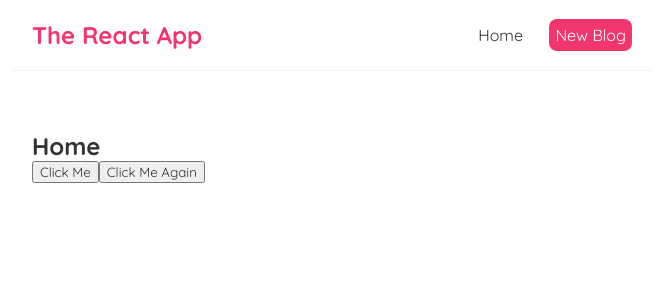
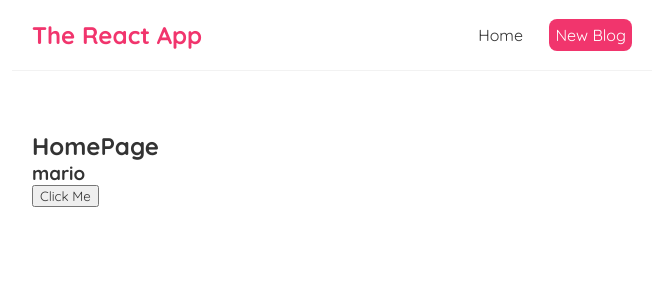
Before and after one commit to jasonMatillano/ReactFundamentals, a React (Create React App) app: page / in a window 1280 px wide. Shown: the top 300 px of the page, without its empty margins (308-971 px from the left). Built offline with nearby package versions, Linux system fonts and the light colour scheme.

Commit message:
change mario ro luigi

```diff
--- a/src/Home.js
+++ b/src/Home.js
@@ -1,17 +1,20 @@
+import { useState } from "react";
+
 const Home = () => {
-    const handleClick = (e) => {
-        console.log('clicked', e);
-    }
 
-    const handleClickAgain = (name,e) => {
-        console.log('clicked again' + name , e.target);
+    const [name, setName] = useState('mario');
+
+    const handleClick = () => {
+        setName('luigi');
+        console.log(name);
     }
 
     return (
      <div className="home">
-        <h2>Home</h2>
-        <button onClick={handleClick}>Click Me</button>
-        <button onClick={(e) => handleClickAgain(' jason', e)}>Click Me Again</button>
+        <h2>HomePage</h2>
+        <h3>{ name }</h3>
+        <button onClick= {handleClick} >Click Me</button>
+
      </div>
      );
 }
```
